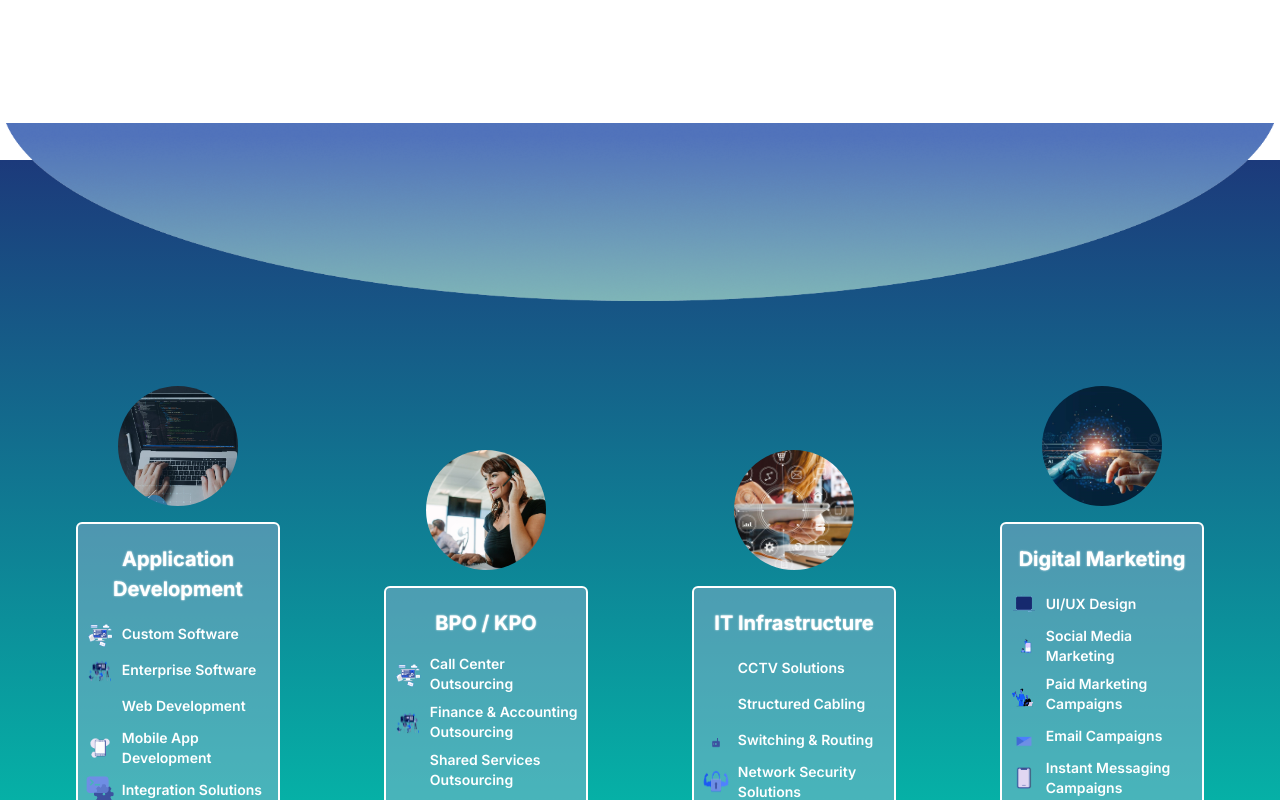
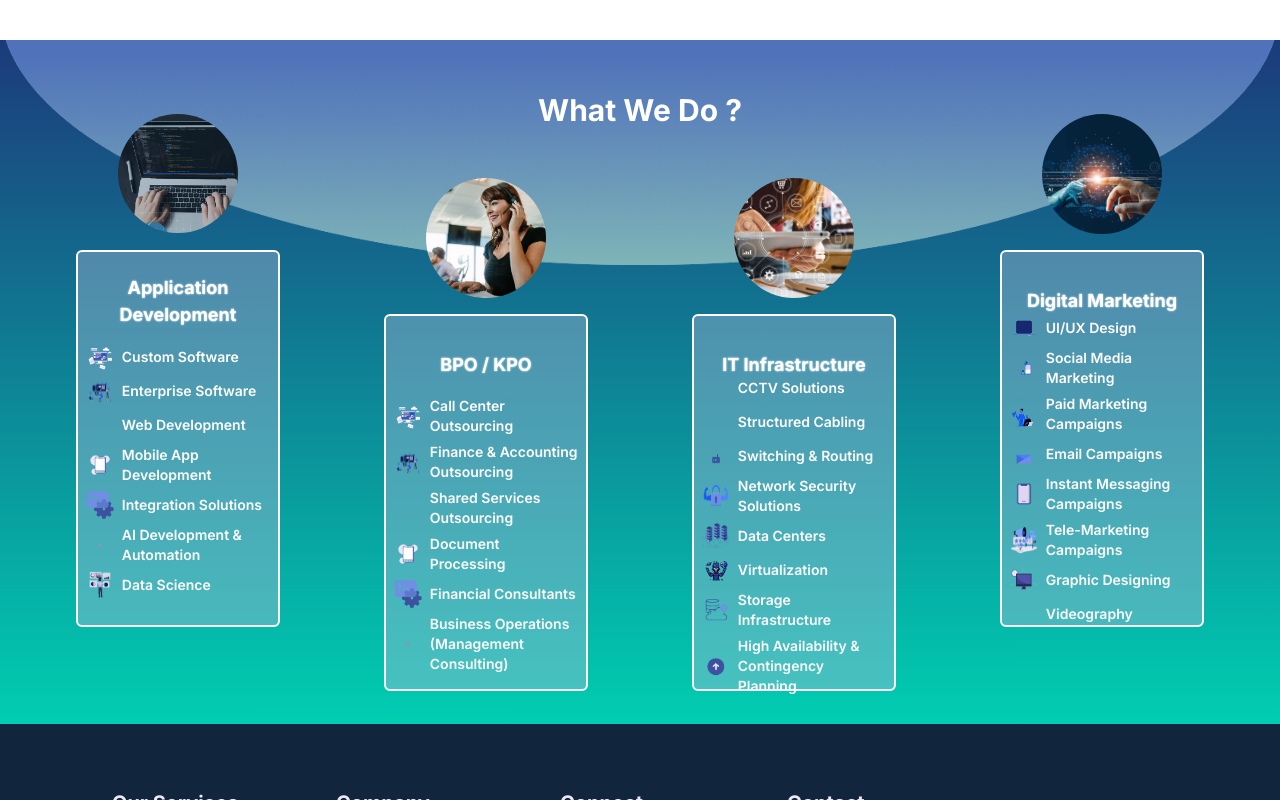
Before and after one commit to DahamiSathsarani/GBL-Website-Revamp, a React (Create React App) app in the folder frontend/: page / in a window 1280 px wide. Shown: the part 800-1600 px from the top of the page. Built offline with nearby package versions, Linux system fonts and the light colour scheme; the HTML template or start-up script is replaced by a standard one.

Commit message:
Customize Responsive

```diff
--- a/frontend/src/component/LandingPageComponents/HeroSection.jsx
+++ b/frontend/src/component/LandingPageComponents/HeroSection.jsx
@@ -5,8 +5,8 @@ import { motion } from "framer-motion";
 const HeroSection = () => {
 
   return (
-    <section class="font-sans bg-white  mb-10 md:mb-40 relative">
-      <div className=' top-0  h-[100%] sm:h-[100vh]'>
+    <section class="font-sans bg-white mb-10 relative">
+      <div className=' top-0  h-[100%] lg:h-[100vh]'>
         <div class=" w-[100%] lg:w-[80%]   ">
           <motion.img
             src={images.HeroPicture}
@@ -30,12 +30,12 @@ const HeroSection = () => {
           initial={{ x: "-50%", opacity: 0 }}
           animate={{ x: 0, opacity: 1 }}
           transition={{ duration: 1, ease: "easeOut" }}
-          class="container lg:relative mx-auto  py-5 lg:py-0 w-[100%]   text-center z-50   lg:ml-[4rem] xl:ml-[6rem] 2xl:ml-[8rem] lg:top-[50vh] lg:w-[40%] xl:w-[35%] lg:text-left xl:top-[50vh] 2xl:top-[60%] ">
+          class="container lg:relative mx-auto  py-5 lg:py-0 w-[100%]   text-center z-50   lg:ml-[4rem] xl:ml-[6rem] 2xl:ml-[8rem] lg:top-[50vh] lg:w-[40%] xl:w-[35%] lg:text-left xl:top-[50vh] 2xl:top-[56%] ">
 
-            <h1 class="mb-6 text-[28px] text-gradient font-bold sm:text-4xl md:text-4xl lg:text-[2.5rem]  xl:text-5xl mx-6 sm:mx-10 ">
+            <h1 class="mb-6 text-[28px] text-gradient font-bold sm:text-4xl md:text-4xl lg:text-[2.5rem]  xl:text-5xl mx-6 sm:mx-10 2xl:text-[40px]">
               Unleashing <br></br> Innovation Through <br></br> Lines of Code
             </h1>
-            <p class="mb-6 text-[15px] sm:text-[17px] md:text-[18px] text-[#7A7878]  lg:w-[80%] mx-6 sm:mx-10">
+            <p class="mb-6 text-[15px] sm:text-[17px] md:text-[18px] text-[#7A7878]  lg:w-[80%] mx-6 sm:mx-10 2xl:w-[100%]">
               We use the power of technology to push the boundaries in our digital age.
             </p>
             <div className='flex flex-col  h-[6rem] sm:h-[9rem] lg:h-auto justify-between mx-6 sm:mx-10'>
--- a/frontend/src/component/LandingPageComponents/OurServices.jsx
+++ b/frontend/src/component/LandingPageComponents/OurServices.jsx
@@ -7,9 +7,9 @@ import { images } from '../../assets/images/assestsImages'
 const OurServices = () => {
 
   return (
-    <section className='mt-[4rem] w-[100%] h-screen bg-gradient-to-t from-[#00CEB1] to-[#1C3A7B] flex justify-center items-center'>
-        <div className='flex flex-col items-center justify-center w-full h-full '>
-            <div className="  top-0 left-0 w-full h-[150px] lg:h-[250px] z-0">
+    <section className='w-[100%] h-[100%] bg-gradient-to-t from-[#00CEB1] to-[#1C3A7B] flex justify-center items-center'>
+        <div className='relative flex flex-col items-center justify-center w-full h-full'>
+            <div className="absolute top-0 left-0 w-full h-[150px] lg:h-[250px] z-0">
                 <img className='w-[100%] h-[100%] lg:h-[80%] xl:h-[90%]'
                     src={images.ShapeImage}
                     alt="Shape-Image"
@@ -22,10 +22,10 @@ const OurServices = () => {
                 {servicesData.map((service, index) => (
                     <div
                         key={index}
-                        className={`relative ${index === 0 ? 'lg:mt-[1rem] xl:mt-[2rem]' : ''}
-                                    ${index === 1 ? 'lg:mt-[4rem] xl:mt-[6rem]' : ''}
-                                    ${index === 2 ? 'lg:mt-[4rem] xl:mt-[6rem]' : ''}
-                                    ${index === 3 ? 'lg:mt-[1rem] xl:mt-[2rem]' : ''}`}>
+                        className={`relative ${index === 0 ? 'lg:mt-[2.5rem] xl:mt-[2.5rem]' : ''}
+                                    ${index === 1 ? 'lg:mt-[6rem] xl:mt-[6.5rem]' : ''}
+                                    ${index === 2 ? 'lg:mt-[6rem] xl:mt-[6.5rem]' : ''}
+                                    ${index === 3 ? 'lg:mt-[2.5rem] xl:mt-[2.5rem]' : ''}`}>
                         <ServiceCard
                             title={service.title}
                             icon={service.icon}
--- a/frontend/src/component/SharedComponents/ServiceCard.jsx
+++ b/frontend/src/component/SharedComponents/ServiceCard.jsx
@@ -7,15 +7,18 @@ const ServiceCard = ({ title, icon, items, itemsIcons }) => {
             initial={{ y: "100%", opacity: 0 }}
             animate={{ y: 0, opacity: 1 }}
             transition={{ duration: 1, ease: "easeOut" }}
-            className="flex flex-col justify-center items-center h-[520px] lg:h-[580px] text-white">
+            className="flex flex-col justify-center items-center h-[520px] lg:h-[580px] text-white mt-[5rem] lg:mt-0">
             <div className='w-[100px] h-[100px] xl:w-[120px] xl:h-[120px] rounded-full mb-4'>
                 <img src={icon} alt={`${title} Icon`} className="rounded-full" />
             </div>
             <div className='w-[60%] h-[70%] sm:w-[40%] lg:w-[85%] xl:w-[70%] xl:h-[65%] bg-[#ADBBDA] bg-opacity-[40%] border-solid border-2 border-white rounded-md py-5 px-2'>
-                <h3 className="text-[20px] font-bold mb-4 text-center text-shadow-outline">
+                <div className='flex flex-col items-center justify-center h-[20%]'>
+                    <h3 className="text-[18px] font-bold mb-2 text-center text-shadow-outline">
                         {title}
                     </h3>
-                <ul className="text-[12px] sm:text-sm space-y-[8px] w-full font-semibold">
+                </div>
+                <div className='flex flex-col items-center justify-center h-[80%]'>
+                    <ul className="text-[13px] sm:text-sm space-y-[6px] w-full font-semibold">
                         {itemsIcons.map((icon, index) => (
                             <li key={index} className="flex items-center space-x-2">
                                 <img src={icon} alt={`Icon ${index}`} className="w-7 h-7" />
@@ -24,6 +27,7 @@ const ServiceCard = ({ title, icon, items, itemsIcons }) => {
                         ))}
                     </ul>
                 </div>
+            </div>
         </motion.div>
     );
 };
```
Lines whose indentation alone changed are shown as unchanged.
